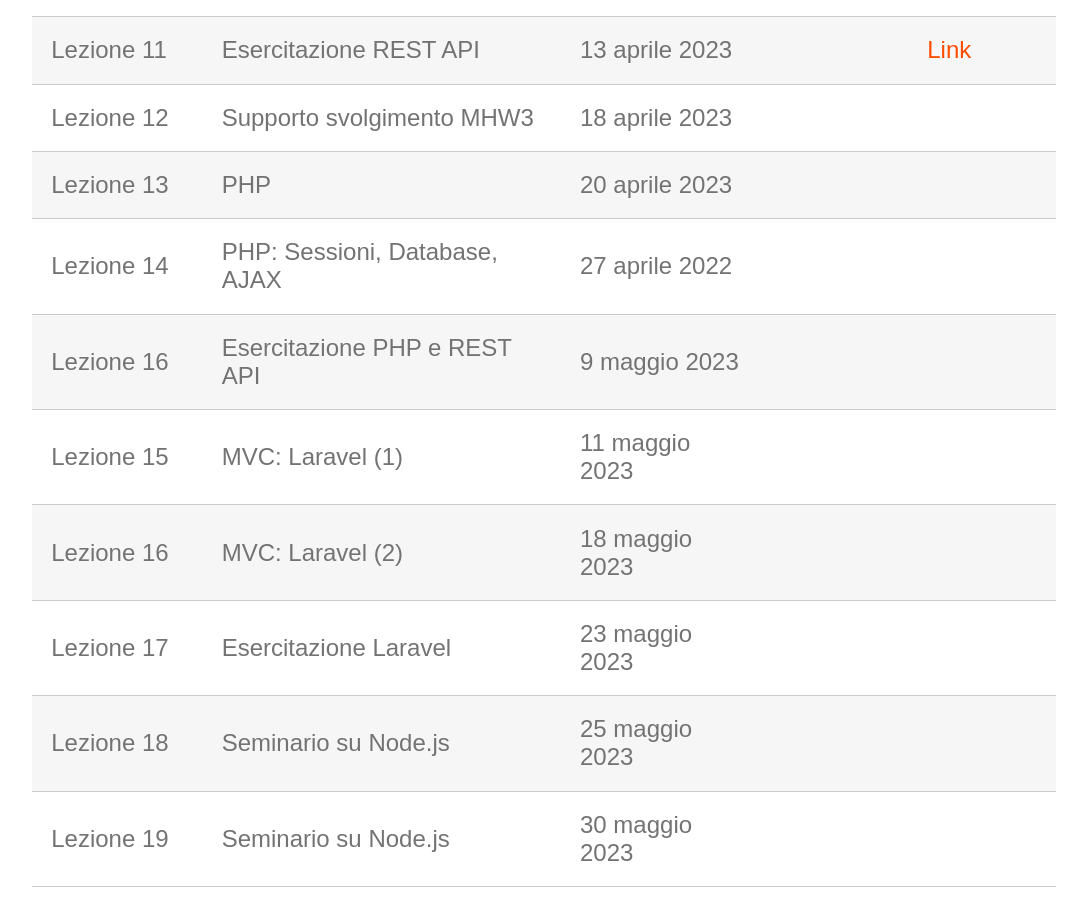
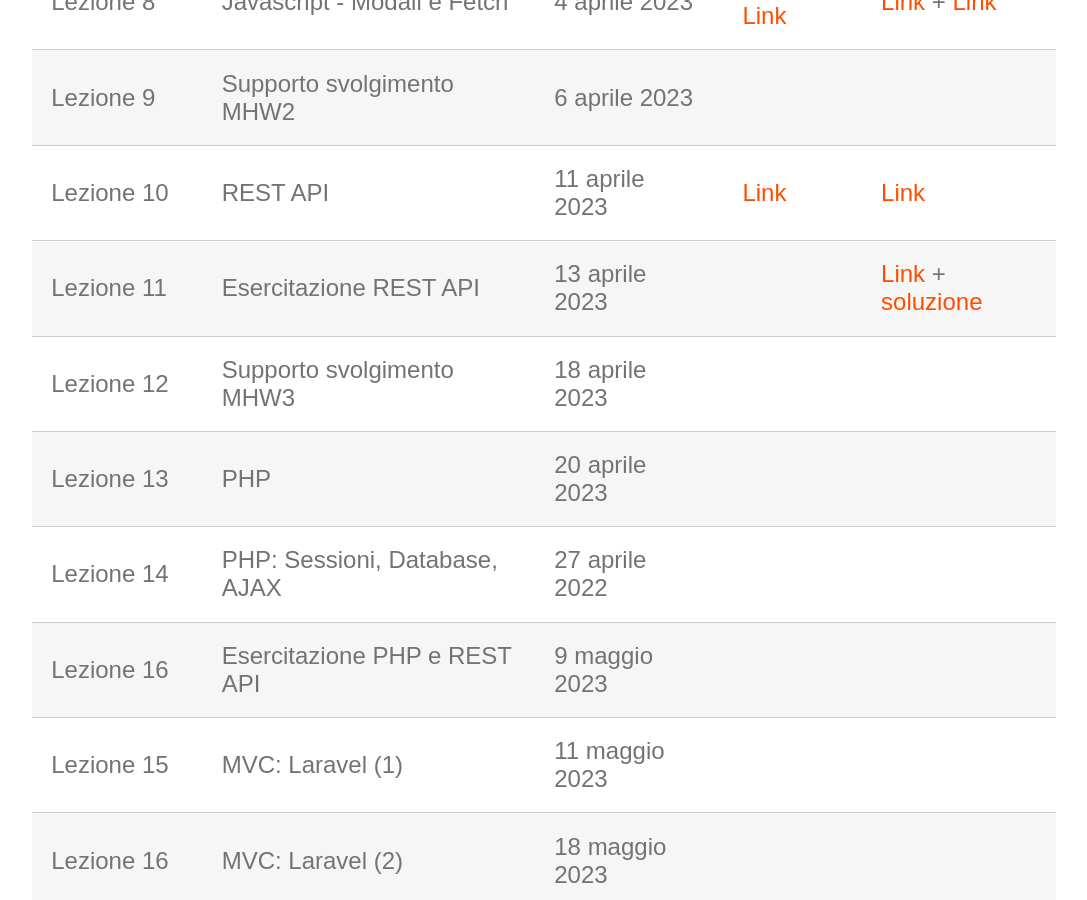
Before and after one commit to perceivelab/wp-al-23, a Jekyll site: the page built from lezioni.md, in a window 1280 px wide and 900 px high, scrolled down 1088 px. Shown: the whole window, without its empty margins (96-1183 px from the left). Built offline with Jekyll 4.4.1, drawn with Linux system fonts in a browser that asks for light colours; our own code applies the rules of GitHub Pages for plain Markdown files.

Commit message:
Added solution to rest api

```diff
--- a/lezioni.md
+++ b/lezioni.md
@@ -18,7 +18,7 @@
 | Lezione 8    | Javascript - Modali e Fetch      | 4 aprile 2023  | [Link](https://studentiunict-my.sharepoint.com/:b:/g/personal/simone_palazzo_unict_it/EdpXoZFbNn5GiDJZ8XSK3iwBKmjkZz7tluG3_EfVF0IkDA?e=Jg9nGt) + [Link](https://studentiunict-my.sharepoint.com/:b:/g/personal/simone_palazzo_unict_it/ESFDDSAtmjNDms5dBeB-lv8BypOtyQ9DxpmfrS4o2UPpiQ?e=TSpMlX) | [Link](https://studentiunict-my.sharepoint.com/:u:/g/personal/simone_palazzo_unict_it/EdPyoLeG2S9Ou7hA65dz0lUBBPvElKZi6dWYuF04WZ758g?e=9yGV0g) + [Link](https://studentiunict-my.sharepoint.com/:u:/g/personal/simone_palazzo_unict_it/EQFc9clA2o9Jn62kboV90xEBFoDT3lpCQYH2Lk3ham5rHg?e=3M5IqV) |
 | Lezione 9    | Supporto svolgimento MHW2        | 6 aprile 2023  | |
 | Lezione 10   | REST API                         | 11 aprile 2023 | [Link](https://studentiunict-my.sharepoint.com/:b:/g/personal/simone_palazzo_unict_it/EYfOSGpsoFlJs50ZrTtiUgkBiBXfGiowlr0cAhNVSrwSjg?e=S9gECW) | [Link](https://studentiunict-my.sharepoint.com/:u:/g/personal/simone_palazzo_unict_it/EQbxX13Uj11LioUqBkq1o2cBlmLkkuL_w_Gt_0yKJDZLdQ?e=a6dqwN) |
-| Lezione 11   | Esercitazione REST API           | 13 aprile 2023 | | [Link](https://studentiunict-my.sharepoint.com/:u:/g/personal/simone_palazzo_unict_it/EX2SP2pHOUBGpzUFGk3R10YBIzTbQLPV2Kz66oAKhHWqyQ?e=5HOGeh) |
+| Lezione 11   | Esercitazione REST API           | 13 aprile 2023 | | [Link](https://studentiunict-my.sharepoint.com/:u:/g/personal/simone_palazzo_unict_it/EX2SP2pHOUBGpzUFGk3R10YBIzTbQLPV2Kz66oAKhHWqyQ?e=5HOGeh) + [soluzione](https://drive.google.com/file/d/1u4YFoe2kbL_KmgH0pDFOlXUQVpvr4Rg5/view?usp=sharing) |
 | Lezione 12   | Supporto svolgimento MHW3        | 18 aprile 2023 | |
 | Lezione 13   | PHP                              | 20 aprile 2023 | |
 | Lezione 14   | PHP: Sessioni, Database, AJAX    | 27 aprile 2022 | |
```
